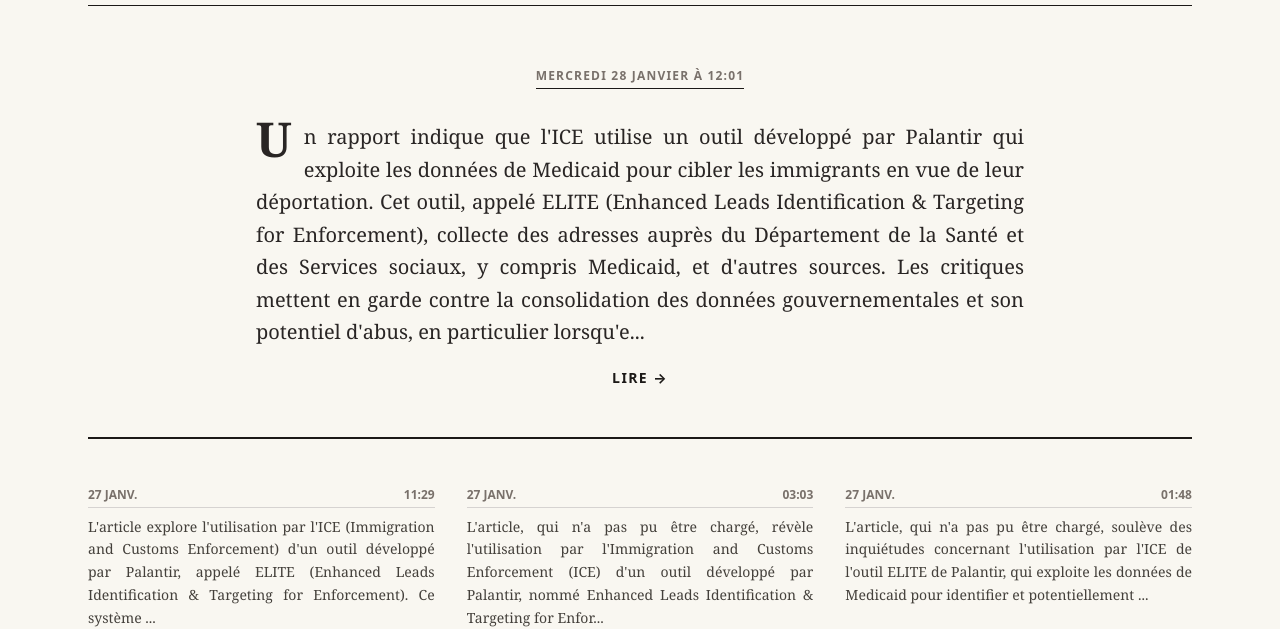
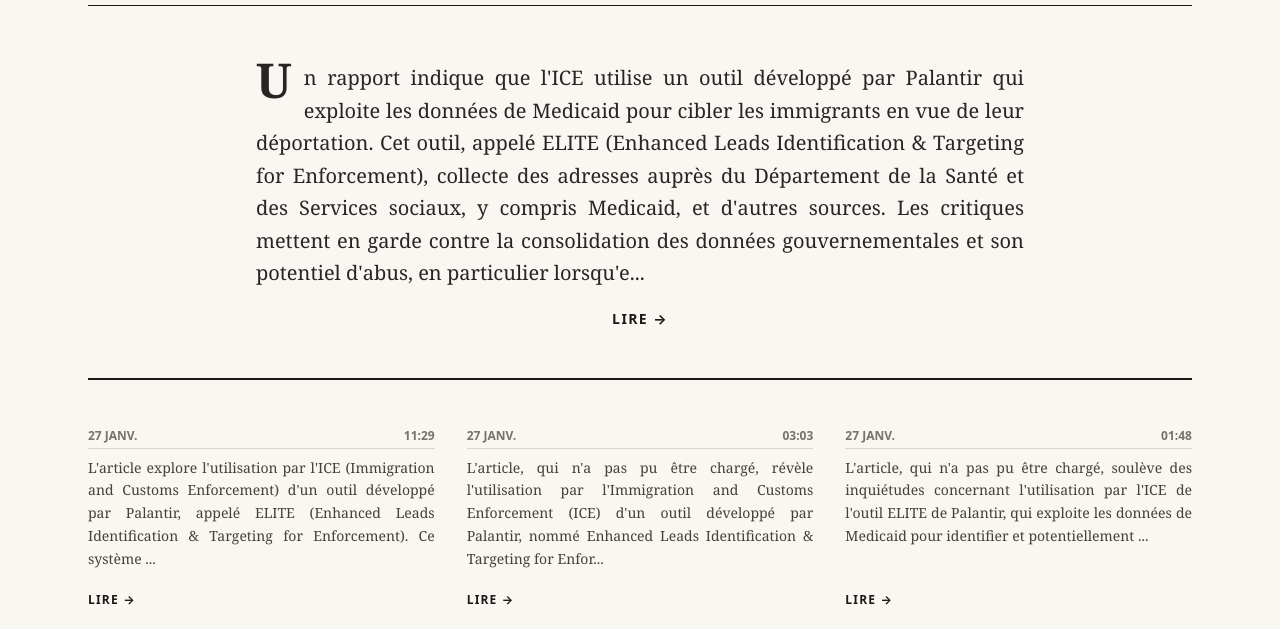
Before and after one commit to rgaidot/hnpaper-news, an Astro site: page / in a window 1280 px wide. Shown: the part 180-809 px from the top of the page. Built offline with nearby package versions, Linux system fonts and the light colour scheme; Astro itself is replaced by a stand-in of ours.

Commit message:
refactor: remove title on home page
Signed-off-by: Régis Gaidot <rgaidot@gmail.com>

```diff
--- a/src/pages/index.astro
+++ b/src/pages/index.astro
@@ -12,12 +12,6 @@
   <!-- Headline Article -->
   {latestNews.length > 0 && (
     <article class="mb-12 pb-12 border-b-2 border-stone-900">
-      <div class="text-center mb-6">
-        <span class="inline-block border-b border-stone-900 pb-1 mb-2 text-xs font-sans font-bold uppercase tracking-widest text-stone-500">
-           {new Date(latestNews[0].data.date).toLocaleDateString('fr-FR', { weekday: 'long', day: 'numeric', month: 'long', hour: '2-digit', minute: '2-digit' })}
-        </span>
-      </div>
-
       <div class="max-w-3xl mx-auto">
         <p class="font-serif text-lg md:text-xl text-stone-800 leading-relaxed text-justify first-letter:text-5xl first-letter:font-black first-letter:float-left first-letter:mr-3 first-letter:mt-[-6px]">
           {latestNews[0].body.split('---')[0]?.substring(0, 500).replace(/^#+\s/, '')}...
```
